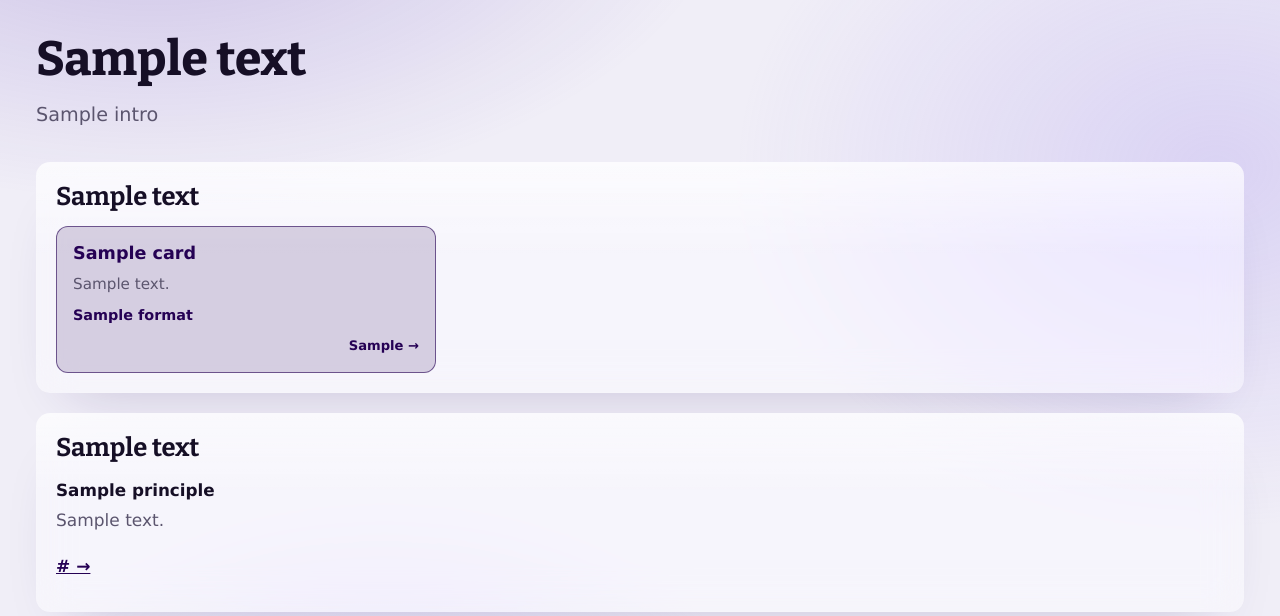
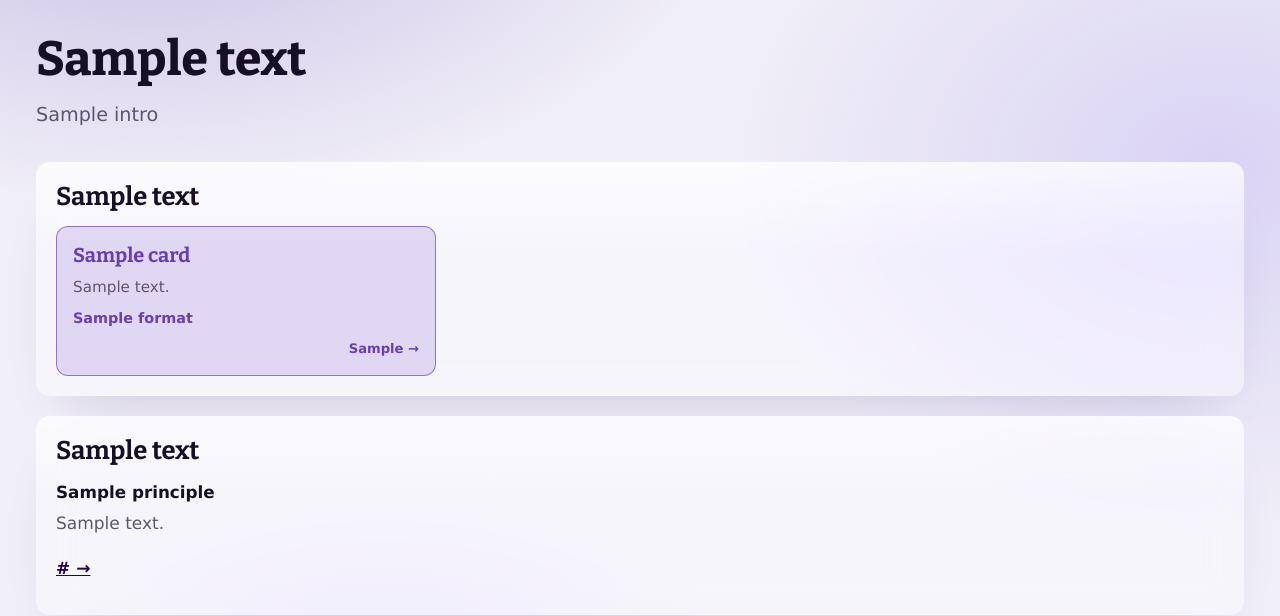
Before and after one commit to brasil-facil/brasil_facil, a Python web app: template site_src/templates/home.html in a window 1280 px wide. Shown: the part 72-688 px from the top of the page. Run offline with Jinja, Linux system fonts and the light colour scheme; the template is opened without the code that fills it: most values are stand-ins (such as "Sample title", 1, 10 or a date in 2020); some web fonts are replaced.

Commit message:
Página Início: cartão da Economia no roxo de destaque; nomes das seções em Bitter
Co-Authored-By: Claude Opus 5.5 <noreply@anthropic.com>

```diff
--- a/site_src/static/style.css
+++ b/site_src/static/style.css
@@ -848,17 +848,26 @@ th {
 /* A section that already exists: tinted purple, so it stands out from the
    dashed "Em breve" cards. */
 .section-card-live {
-  background: color-mix(in srgb, var(--brand) 16%, transparent);
-  border: 1.5px solid color-mix(in srgb, var(--brand) 60%, transparent);
+  background: color-mix(in srgb, var(--accent) 16%, transparent);
+  border: 1.5px solid color-mix(in srgb, var(--accent) 65%, transparent);
 }
 
 .section-card-live:hover {
-  background: color-mix(in srgb, var(--brand) 24%, transparent);
-  border-color: var(--brand);
+  background: color-mix(in srgb, var(--accent) 24%, transparent);
+  border-color: var(--accent);
 }
 
-.section-card-live .tile-name {
-  color: var(--brand);
+/* The same purple as the selected tab and the word in the titles. */
+.section-card-live .tile-name,
+.section-card-live .tile-line,
+.section-card-live .tile-foot {
+  color: var(--accent);
+}
+
+/* Section names in the display font, like the page titles. */
+.section-card .tile-name {
+  font-family: var(--font-display);
+  font-size: 1.25rem;
 }
 
 /* 14. Dropdown under a section tab: its indicators, by group. Not on
```
